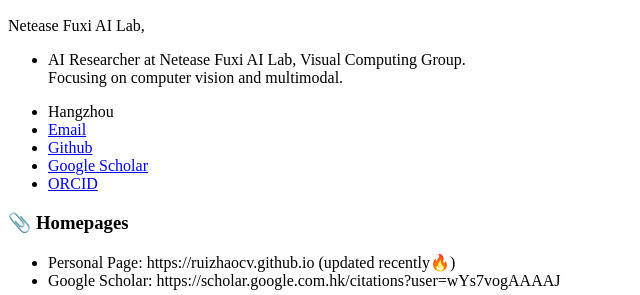
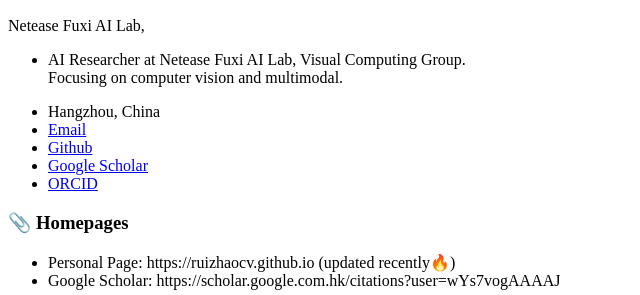
Before and after one commit to ruizhaocv/ruizhaocv.github.io, a Jekyll site: the page built from _pages/includes/homepage.md, in a window 1280 px wide. Shown: the part 273-568 px from the top of the page, without its empty margins (0-640 px from the left). Built offline with Jekyll 4.4.1, drawn with Linux system fonts in a browser that asks for light colours; our own code applies the rules of GitHub Pages for plain Markdown files.

Commit message:
add location

```diff
--- a/_config.yml
+++ b/_config.yml
@@ -27,7 +27,7 @@
   name             : "Rui Zhao (赵睿)"
   avatar           : "images/photo.png"
   bio              : "Netease Fuxi AI Lab,"
-  location         : "Hangzhou"
+  location         : "Hangzhou, China"
   employer         :
   pubmed           :
   googlescholar    : "https://scholar.google.com.hk/citations?user=wYs7vogAAAAJ"
```
